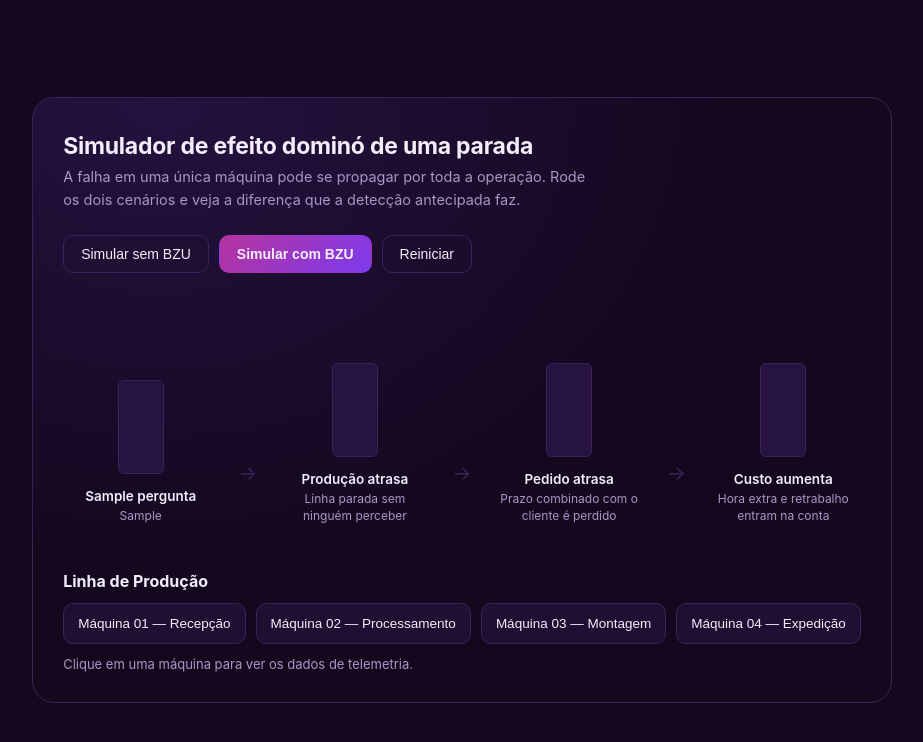
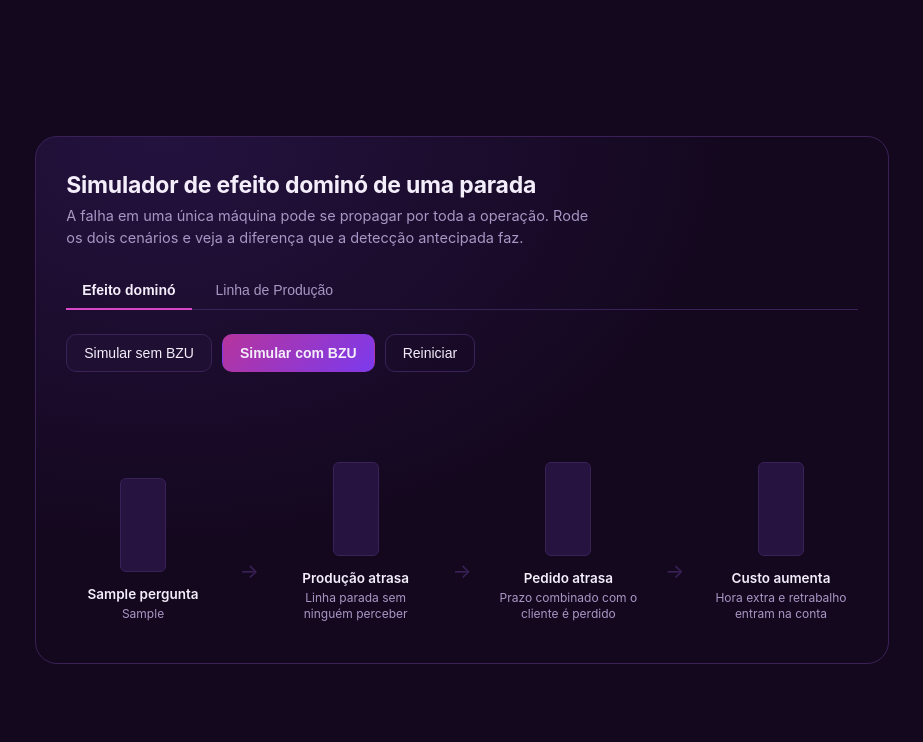
Before and after one commit to leticiasiqueira-dev/projetos2_2026, a Django app: page /efeito_domino/simulador/ in a window 1280 px wide. Shown: the top 742 px of the page, without its empty margins (178-1101 px from the left). Run offline with Django 5.2, Linux system fonts and the light colour scheme; tables that the repository leaves empty hold one stand-in row (values such as "Sample post"); some libraries are stand-ins or nearby versions.

Commit message:
Ajusta a Linha de Produção em aba própria no simulador

```diff
--- a/efeito_domino/templates/efeito_domino/simulador.html
+++ b/efeito_domino/templates/efeito_domino/simulador.html
@@ -33,10 +33,10 @@
     ];
 
     const MACHINES = [
-      { id: 1, nome: "Máquina 01 — Recepção" },
-      { id: 2, nome: "Máquina 02 — Processamento" },
-      { id: 3, nome: "Máquina 03 — Montagem" },
-      { id: 4, nome: "Máquina 04 — Expedição" },
+      { id: 1, nome: "Máquina 01 - Recepção" },
+      { id: 2, nome: "Máquina 02 - Processamento" },
+      { id: 3, nome: "Máquina 03 - Montagem" },
+      { id: 4, nome: "Máquina 04 - Expedição" },
     ];
 
     function Indicador({ rotulo, item }) {
@@ -97,7 +97,7 @@
 
       return (
         <div>
-          <div className="pl-title">Linha de Produção</div>
+          <div className="pl-title">Informações:</div>
           <div className="pl-line">
             {MACHINES.map(m => (
               <button key={m.id} className={`pl-machine ${selecionada === m.id ? "active" : ""}`}
@@ -135,6 +135,7 @@
       const [phase, setPhase] = useState("idle");
       const [running, setRunning] = useState(false);
       const [done, setDone] = useState(false);
+      const [aba, setAba] = useState("simulador");
       const timers = useRef([]);
 
       const clearTimers = () => {
@@ -270,12 +271,27 @@
             .pl-hist { font-size: 12px; color: var(--muted); }
             .pl-hist li { margin: 2px 0; }
             .pl-hint { font-size: 13px; color: var(--muted); margin-top: 12px; }
+            .dfs-tabs { display: flex; gap: 8px; margin: 22px 0 0; border-bottom: 1px solid var(--line); }
+            .dfs-tab { background: transparent; border: none; color: var(--muted); padding: 10px 16px;
+              font-size: 14px; cursor: pointer; border-bottom: 2px solid transparent; margin-bottom: -1px; }
+            .dfs-tab:hover { color: var(--text); }
+            .dfs-tab.active { color: var(--text); font-weight: 600; border-bottom-color: var(--magenta); }
           `}</style>
 
           <div className="dfs-head">
             <h2>Simulador de efeito dominó de uma parada</h2>
             <p>A falha em uma única máquina pode se propagar por toda a operação. Rode os dois cenários e veja a diferença que a detecção antecipada faz.</p>
           </div>
+          <div className="dfs-tabs">
+            <button className={`dfs-tab ${aba === "simulador" ? "active" : ""}`} onClick={() => setAba("simulador")}>
+              Efeito dominó
+            </button>
+            <button className={`dfs-tab ${aba === "linha" ? "active" : ""}`} onClick={() => setAba("linha")}>
+              Linha de Produção
+            </button>
+          </div>
+          {aba === "simulador" && (
+            <>
 
           <div className="dfs-controls">
             <button className="dfs-btn" disabled={running} onClick={() => run("no-bzu")}>Simular sem BZU</button>
@@ -339,8 +355,10 @@
               </div>
             </div>
           )}
+          </>
+        )}
 
-          <ProductionLine />
+          {aba === "linha" && <ProductionLine />}
         </div>
       );
     }
```
